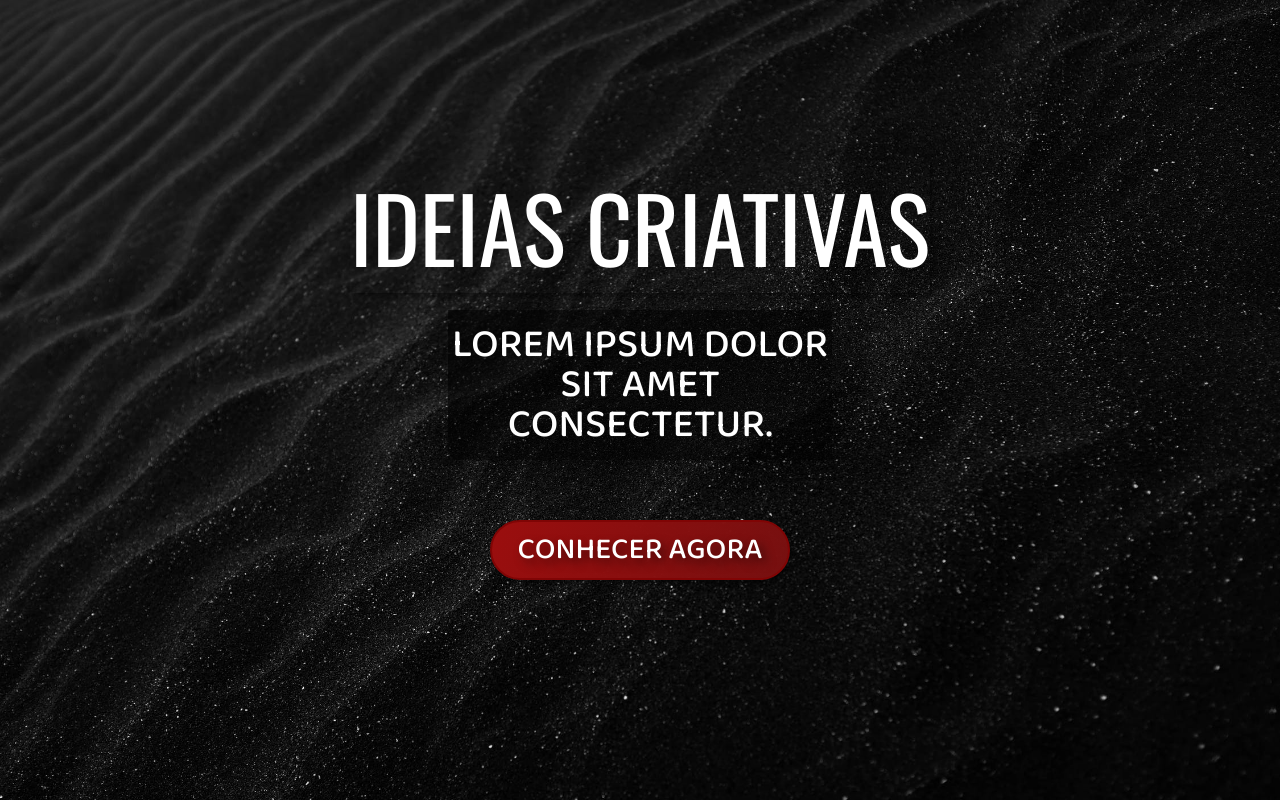
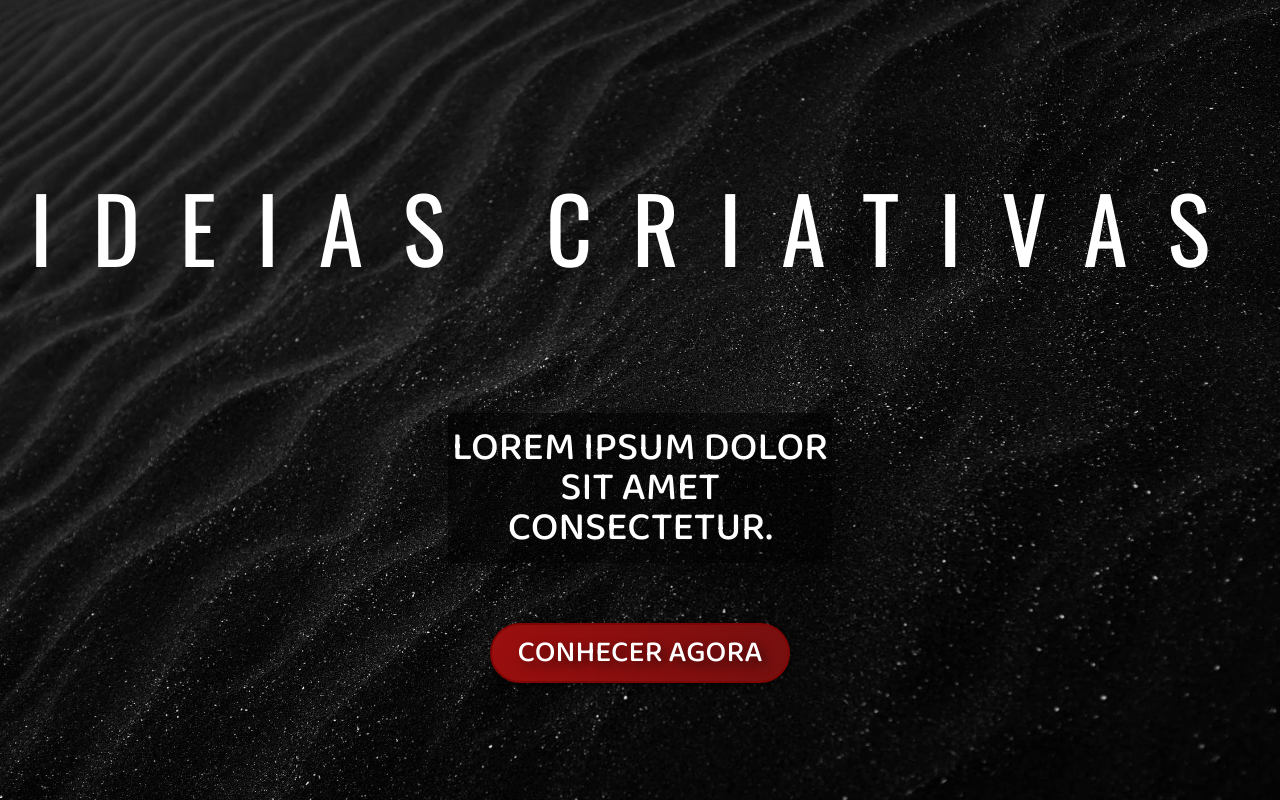
Before and after one commit to moisesmengo/agencia_business, a plain HTML site: page index.html in a window 1280 px wide. Drawn offline with nearby package versions, Linux system fonts and the light colour scheme.

Commit message:
efeito de hover foda

```diff
--- a/style.css
+++ b/style.css
@@ -27,7 +27,10 @@
 }
 .banner-heading {
   margin-bottom: 50px;
-  height: 30px;
+  overflow: hidden;
+  animation: fade 1s 1s forwards;
+  opacity: 0;
+  visibility: hidden;
 }
 .banner-heading span {
   font-family: "Oswald", sans-serif;
@@ -36,7 +39,12 @@
   text-transform: uppercase;
   color: #fff;
   box-shadow: 3px 3px 6px rgb(0, 0, 0, 0.5);
+  width: 100%;
+  display: flex;
+  justify-content: center;
+  letter-spacing: 40px;
 }
+
 .banner-paragraph {
   font-size: 40px;
   line-height: 40px;
@@ -48,6 +56,19 @@
   margin: 120px auto 60px auto;
   padding: 15px 0;
   box-shadow: 15px 15px 60px rgb(0, 0, 0, 0.5);
+  opacity: 0;
+  visibility: hidden;
+  animation: fade 1s 1.5s forwards;
+}
+@keyframes fade {
+  0% {
+    opacity: 0;
+    visibility: hidden;
+  }
+  100% {
+    opacity: 1;
+    visibility: visible;
+  }
 }
 .banner-btn {
   background: linear-gradient(
@@ -65,4 +86,23 @@
   border: 2px solid #800505;
   box-shadow: 3px 3px 6px rgb(0, 0, 0, 0.5);
   text-shadow: 5px 5px 10px rgb(0, 0, 0, 0.5);
+  opacity: 0;
+  visibility: hidden;
+  animation: fade 1s 2s forwards;
+  position: relative;
+  overflow: hidden;
 }
+.banner-btn::before {
+  content: "";
+  width: 100%;
+  background: linear-gradient(to right, transparent, #fff, transparent);
+  position: absolute;
+  left: -100%;
+  top: 0;
+  height: 100%;
+  transform: skewX(-30deg);
+  transition: left 0.5s;
+}
+.banner-btn:hover::before {
+  left: 100%;
+}
```
Also changed, not shown: index.html (+0 -3 lines).
